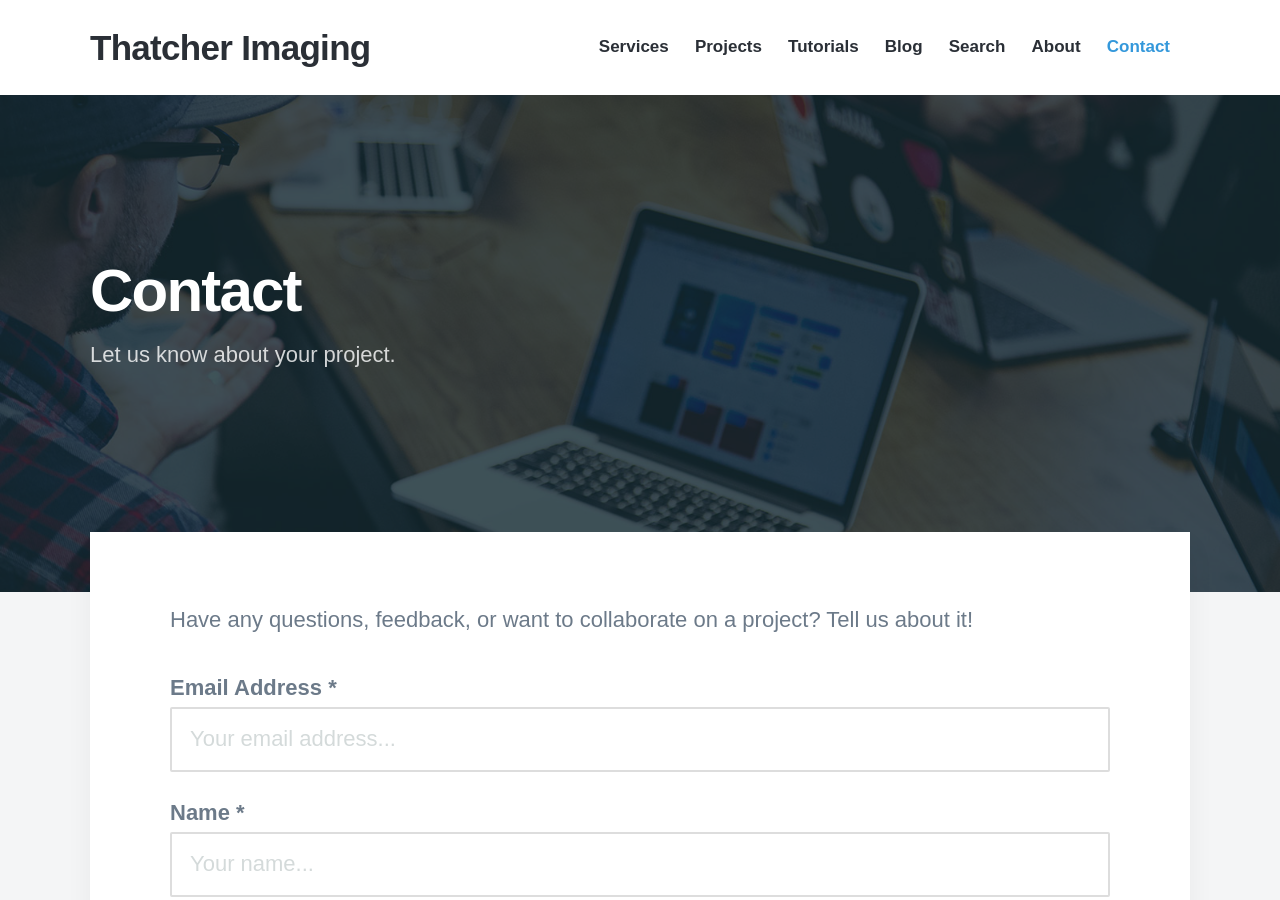
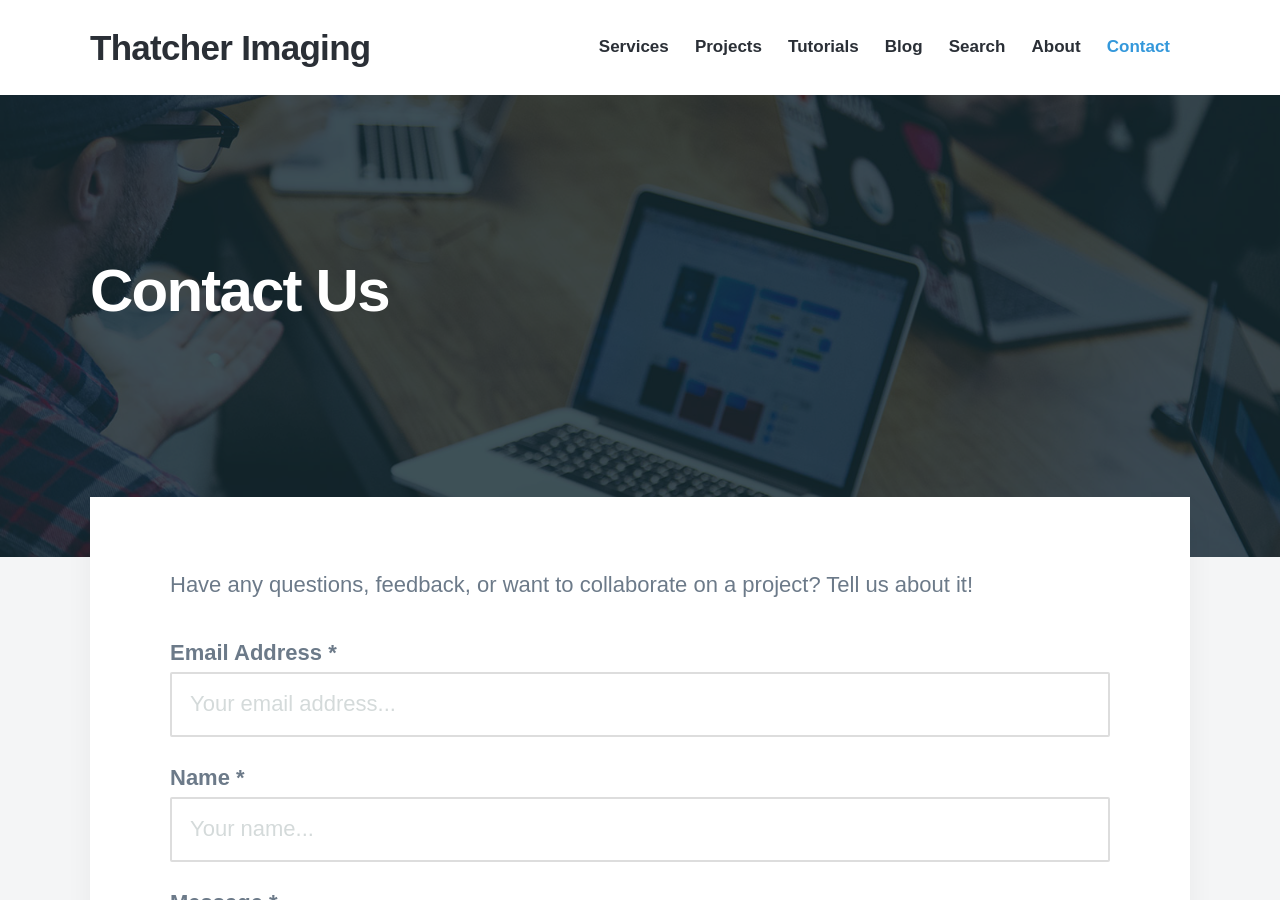
Before and after one commit to thatcherfreeman/thatcherfreeman.github.io, a Jekyll site: the page built from _pages/contact.md, in a window 1280 px wide and 900 px high. Built offline with Jekyll 4.4.1, drawn with Linux system fonts in a browser that asks for light colours; nearby versions of some CDN libraries; some web fonts are replaced.

Commit message:
updated contact us page

```diff
--- a/_pages/contact.md
+++ b/_pages/contact.md
@@ -1,6 +1,6 @@
 ---
-title: Contact
-subtitle: Let us know about your project.
+title: Contact Us
+subtitle:
 description: Let us know about your project.
 featured_image: /images/demo/contact.jpg
 ---
```
